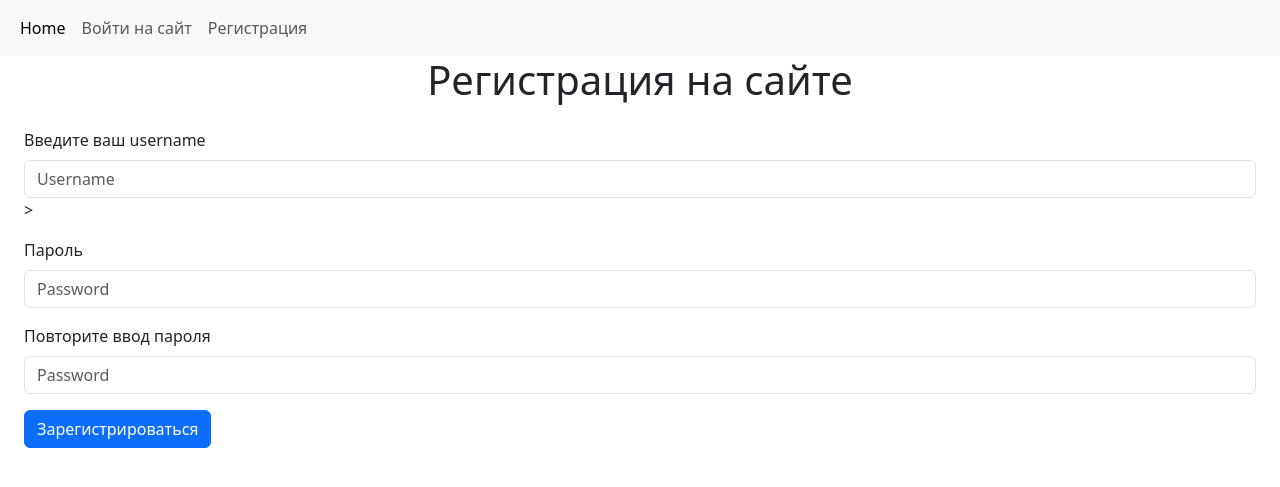
After one commit to gresaggr/FastAPIUploader, a FastAPI app: template templates/register.html in a window 1280 px wide. The commit adds this page. Shown: the top 487 px of the page. Run offline with FastAPI, Linux system fonts and the light colour scheme; the template is opened without the code that fills it, so the values that code supplies are empty; parts of the project's set-up code (start-up, migrations or seed data) failed here and were passed over.

Commit message:
Add register user

```diff
--- a/main.py
+++ b/main.py
@@ -6,6 +6,7 @@ from fastapi.responses import HTMLResponse, RedirectResponse
 from fastapi.templating import Jinja2Templates
 from pathlib import Path
 
+from dao.db import create_user_db
 from dao.models import User
 from src.auth.auth import router as auth_router, get_current_user_from_cookie, get_current_user_from_token, \
     login_for_access_token
@@ -83,9 +84,9 @@ class LoginForm:
     async def is_valid(self):
         # if not self.username or not (self.username.__contains__("@")):
         if not self.username:
-            self.errors.append("Требуется ввода username")
+            self.errors.append("Требуется ввод username")
         if not self.password:
-            self.errors.append("Требуется ввода пароля")
+            self.errors.append("Требуется ввод пароля")
         if not self.errors:
             return True
         return False
@@ -117,3 +118,70 @@ async def login_get():
     response = RedirectResponse(url="/")
     response.delete_cookie(settings.COOKIE_NAME)
     return response
+
+
+# --------------------------------------------------------------------------
+# Register - GET
+# --------------------------------------------------------------------------
+@app.get("/auth/register", response_class=HTMLResponse)
+async def register_get(request: Request):
+    context = {
+        "request": request,
+    }
+    return templates.TemplateResponse("register.html", context)
+
+
+# --------------------------------------------------------------------------
+# Register - POST
+# --------------------------------------------------------------------------
+class RegisterForm:
+    def __init__(self, request: Request):
+        self.request: Request = request
+        self.errors: list = []
+        self.username: str | None = None
+        self.password: str | None = None
+        self.password2: str | None = None
+
+    async def load_data(self):
+        form = await self.request.form()
+        self.username = form.get("username")
+        self.password = form.get("password")
+        self.password2 = form.get("password2")
+
+    async def is_valid(self):
+        # if not self.username or not (self.username.__contains__("@")):
+        if not self.username:
+            self.errors.append("Требуется ввод username")
+        if not self.password:
+            self.errors.append("Требуется ввода пароля")
+        if not self.password2:
+            self.errors.append("Требуется ввода подтверждения пароля")
+        if self.password != self.password2:
+            self.errors.append("Пароли не совпадают!")
+        if not self.errors:
+            return True
+        return False
+
+
+@app.post("/auth/register", response_class=HTMLResponse)
+async def login_post(request: Request):
+    form = RegisterForm(request)
+    await form.load_data()
+    if await form.is_valid():
+        try:
+            response = RedirectResponse("/", status.HTTP_302_FOUND)
+            user = await create_user_db(form.username, form.password)
+            if not user:
+                form.__dict__.update(msg="")
+                form.__dict__.get("errors").append("Ошибка регистрации пользователя")
+                return templates.TemplateResponse("register.html", form.__dict__)
+            else:
+                await login_for_access_token(response=response, form_data=form)
+                form.__dict__.update(msg="Успешная регистрация!")
+                logging.info("Успешная регистрация!")
+                return response
+        except HTTPException:
+            form.__dict__.update(msg="")
+            form.__dict__.get("errors").append("Incorrect Email or Password")
+            return templates.TemplateResponse("register.html", form.__dict__)
+    return templates.TemplateResponse("register.html", form.__dict__)
--- a/templates/index.html
+++ b/templates/index.html
@@ -12,9 +12,6 @@
     <div class="container-fluid">
         <div class="collapse navbar-collapse" id="navbarNav">
             <ul class="navbar-nav">
-                <li class="nav-item">
-                    <a class="nav-link active" aria-current="page" href="/">Home</a>
-                </li>
                 {% if user %}
                 <li class="nav-item">
                     <a class="nav-link" href="#">Мои изображения</a>
@@ -25,7 +22,13 @@
 
                 {% else %}
                 <li class="nav-item">
+                    <a class="nav-link active" aria-current="page" href="/">Home</a>
+                </li>
+                <li class="nav-item">
                     <a class="nav-link" href="/auth/login">Войти на сайт</a>
+                </li>
+                <li class="nav-item">
+                    <a class="nav-link" href="/auth/register">Регистрация</a>
                 </li>
                 {% endif %}
             </ul>
@@ -69,7 +72,7 @@
 </form>
 
 {% else %}
-<div>
+<div class="mb-3">
     Для работы с изображениями требуется сначала <a class="nav-link" href="/auth/login">авторизоваться</a>
 </div>
 {% endif %}
--- /dev/null
+++ b/templates/register.html
@@ -0,0 +1,23 @@
+{% extends "index.html" %}
+{% block body %}
+  <h1 align="center">Регистрация на сайте</h1>
+{% for error in errors %}
+    <p style="color: red">{{ error }}</p>
+{% endfor %}
+<form class="px-4 py-3" action="/auth/register" method="post">
+    <div class="mb-3">
+        <label for="exampleUsername" class="form-label">Введите ваш username</label>
+        <input class="form-control" id="exampleUsername" placeholder="Username" name="username" value="{{ username }}" required>>
+    </div>
+    <div class="mb-3">
+        <label for="exampleDropdownFormPassword1" class="form-label">Пароль</label>
+        <input type="password" class="form-control" id="exampleDropdownFormPassword1" placeholder="Password" name="password" required>
+    </div>
+    <div class="mb-3">
+        <label for="exampleDropdownFormPassword2" class="form-label">Повторите ввод пароля</label>
+        <input type="password" class="form-control" id="exampleDropdownFormPassword2" placeholder="Password" name="password2" required>
+    </div>
+
+    <button type="submit" class="btn btn-primary">Зарегистрироваться</button>
+</form>
+{% endblock %}
```
Also changed, not shown: dao/db.py (+13 -3 lines), README.md.
